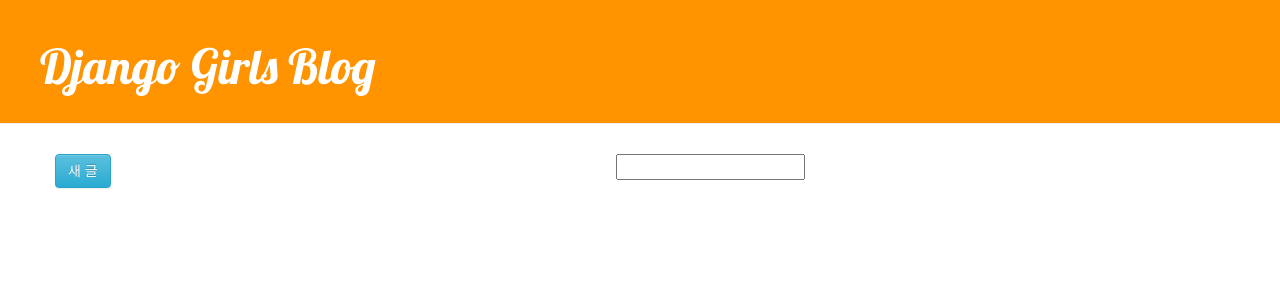
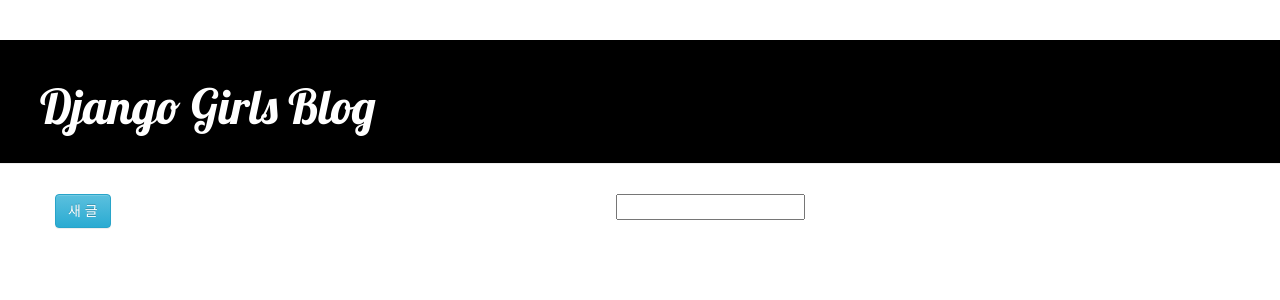
Before and after one commit to Choieunah/my-first-blog, a Django app: page /blog/ in a window 1280 px wide. Shown: the top 300 px of the page. Run offline with Django 3.2, Linux system fonts and the light colour scheme; data that the repository does not hold is empty; some libraries are stand-ins or nearby versions.

Commit message:
black-bar

```diff
--- a/blog/static/blog/blog.css
+++ b/blog/static/blog/blog.css
@@ -8,7 +8,7 @@ body {
 }
 
 .page-header {
-    background-color: #ff9400;
+    background-color: black; //ff9400
     margin-top: 0;
     padding: 20px 20px 20px 40px;
 }
```
